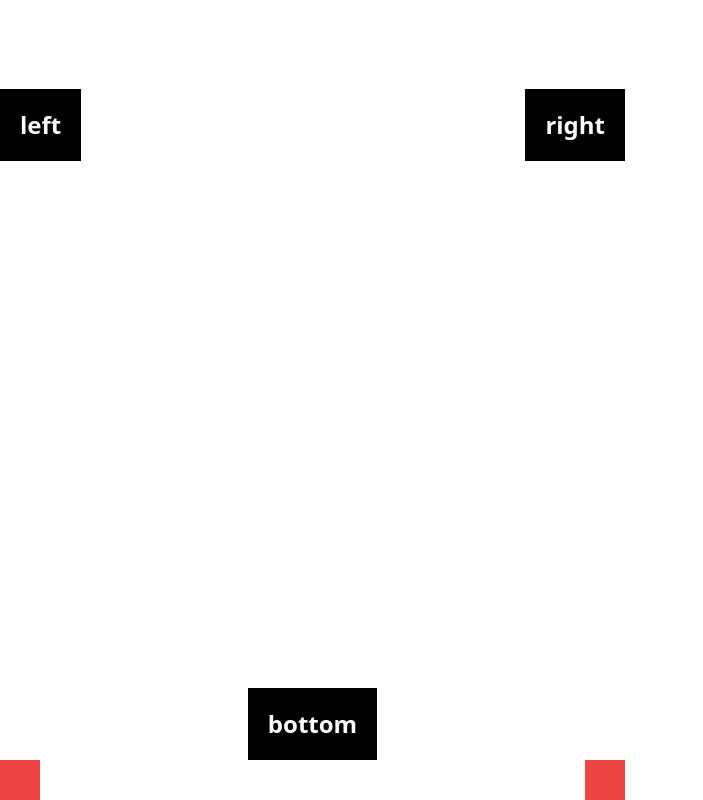
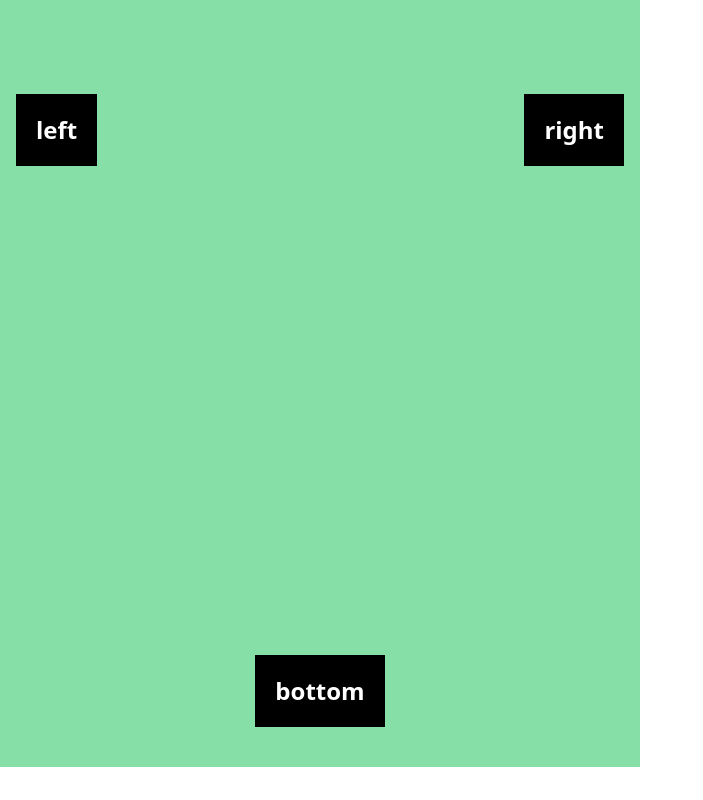
Before and after one commit to zat-org/QydahStream, a Nuxt app: page / in a window 1280 px wide. Shown: the part 550-1350 px from the top of the page, without its empty margins (0-703 px from the left). After the commit the page ends 1317 px from the top, so only its background shows below. Built offline with nearby package versions, Linux system fonts and the light colour scheme.

Commit message:
update width and place ment

```diff
--- a/pages/index.vue
+++ b/pages/index.vue
@@ -1,15 +1,15 @@
 <template>
-  <div class=" relative bg-transparent  w-[625px] h-[1350px] m-0 bg-red-300 flex flex-col justify-between " >
+  <div class="mt-[67px] w-[640px] h-[1250px] m-0flex flex-col justify-between items-center  bg-green-500/55 " >
     <!-- <div class="absolute top-0 right-[50%] p-5 bg-blue-400 "> player1</div>
     <div class="absolute top-[100%] right-[50%] p-5 bg-blue-400" > player2</div>
     <div class="absolute top-[50%] left-0 p-5 bg-red-400" > player3</div>
     <div class="absolute top-[50%] left-[100%] p-5 bg-red-400"> player4 </div> -->
-
+<!--
 <div class ="flex justify-between items-center  w-full">
   <div class="p-5 bg-red-500"></div>
   <div class="p-5 bg-red-500"></div>
-</div>
-<div class="text-2xl font-bold flex flex-col   items-center justify-center h-full w-full">
+</div> -->
+<div class="text-2xl font-bold flex flex-col   items-center justify-center h-full w-full p-4 pb-10 ">
 <!-- top -->
 <div class="grow flex items-start ">
 <div class="p-5 text-white bg-black">
@@ -34,10 +34,10 @@
 
 
 
-<div class ="flex justify-between items-center  w-full">
+<!-- <div class ="flex justify-between items-center  w-full">
   <div class="p-5 bg-red-500"></div>
   <div class="p-5 bg-red-500"></div>
-</div>
+</div> -->
   </div>
 </template>
 
```
